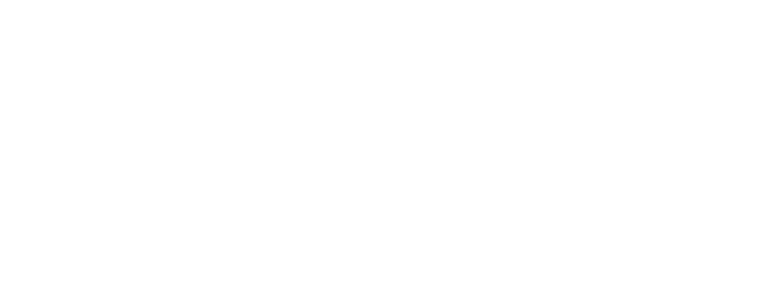
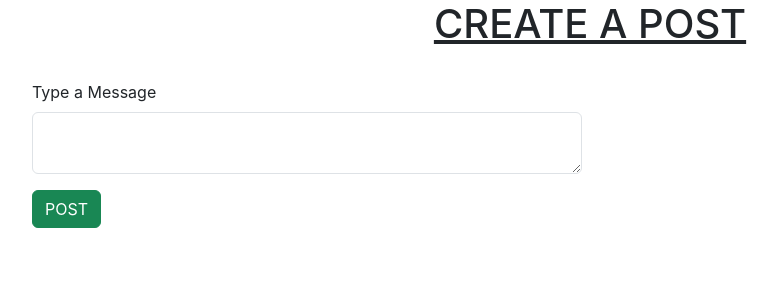
Before and after one commit to bhag2027/new, a React (Create React App) app: page /create in a window 1280 px wide. Shown: the top 300 px of the page, without its empty margins (50-828 px from the left). Built offline with nearby package versions, Linux system fonts and the light colour scheme.

Commit message:
project success

```diff
--- a/src/components/CreatePost.jsx
+++ b/src/components/CreatePost.jsx
@@ -1,10 +1,67 @@
-import React from 'react'
+import axios from 'axios'
+import React, { useState } from 'react'
 
 const CreatePost = () => {
+    const [input,setinput]=useState(
+
+    {
+      "message":"",
+      "userid": sessionStorage.getItem("userid")
+
+    }
+)
+
+const inputhandler = (event)=>{
+  setinput({...input,[event.target.name]:event.target.value})
+}
+
+const readvalue=()=>{
+  console.log(input)
+  axios.post("http://localhost:3030/add",input,{headers:{"token":sessionStorage.getItem("token"),"Content-Type":"application/json"}} ).then(
+    (response)=>{
+      console.log(response.data)
+      if (response.data.status== "success")
+        {
+            alert("posted")
+
+      }
+      else {
+        alert("something wrong")
+
+      }
+
+    }
+  ).catch(
+    (error)=>{
+      console.log(error)
+    }
+  )
+}
+
+
+
   return (
     <div>
+      <h1 align="center"> <u>CREATE A POST </u></h1><br></br>
+
+      <div className="container">
+        <div className="row">
+          <div className="col col-12 col-sm-12 col-md-12 col-lg-12 col-xl-12 col-xxl-12">
+            <div className="row g-3">
+              <div className="col col-12 col-sm-6 col-md-6 col-lg-6 col-xl-6 col-xxl-6">
+                <label htmlFor="" className="form-label">Type a Message</label>
+                <textarea name="message" value={input.message} className="form-control" onChange={inputhandler}></textarea>
+              </div>
+              <div className="col col-12 col-sm-12 col-md-12 col-lg-12 col-xl-12 col-xxl-12">
+                <button className="btn btn-success"onClick={readvalue}>POST</button>
+              </div>
+            </div>
+          </div>
+        </div>
+      </div>
 
     </div>
+
   )
 }
 
```
